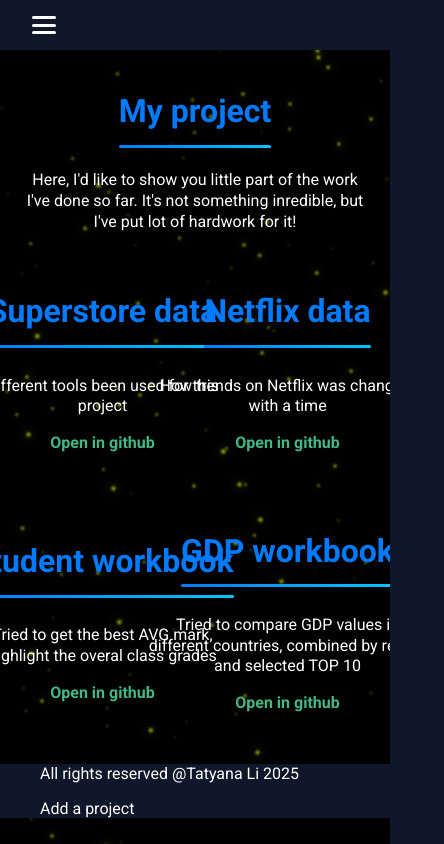
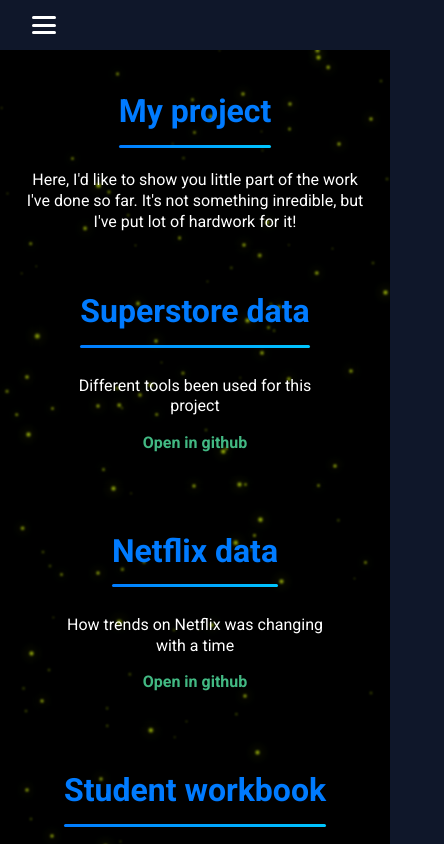
Before and after one commit to tanushikxd/data_presentation, a Vue app: page /projects in a window 390 px wide. Shown: the top 844 px of the page, 444 px wide, since content can reach past the window. Built offline with nearby package versions, Linux system fonts and the light colour scheme.

Commit message:
adaptive version for project

```diff
--- a/src/assets/css/projects.scss
+++ b/src/assets/css/projects.scss
@@ -26,9 +26,14 @@
 }
 
 @media (max-width: 768px) {
-    .projects-list {
-      // grid-template-columns: repeat(auto-fit, minmax(60px, 1fr));
-      // gap: 2rem;
-      display: grid;
-    }
+  .projects-list {
+    grid-template-columns: repeat(2, 1fr);
   }
+}
+
+
+@media (max-width: 480px) {
+  .projects-list {
+    grid-template-columns: 1fr;
+  }
+}
```
